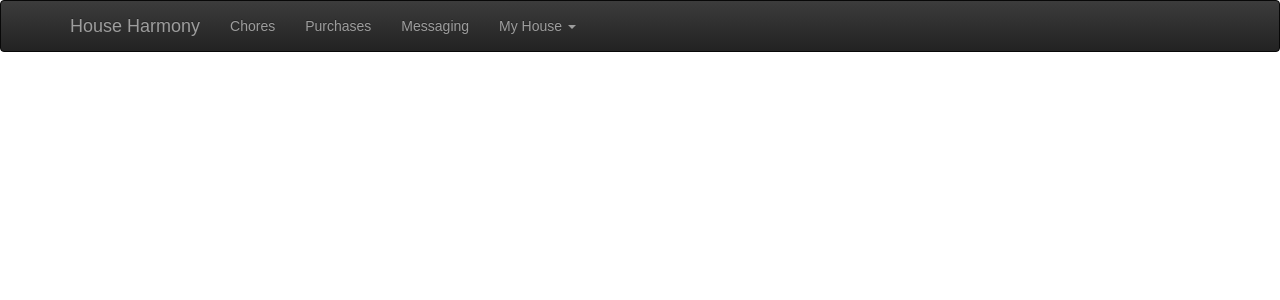
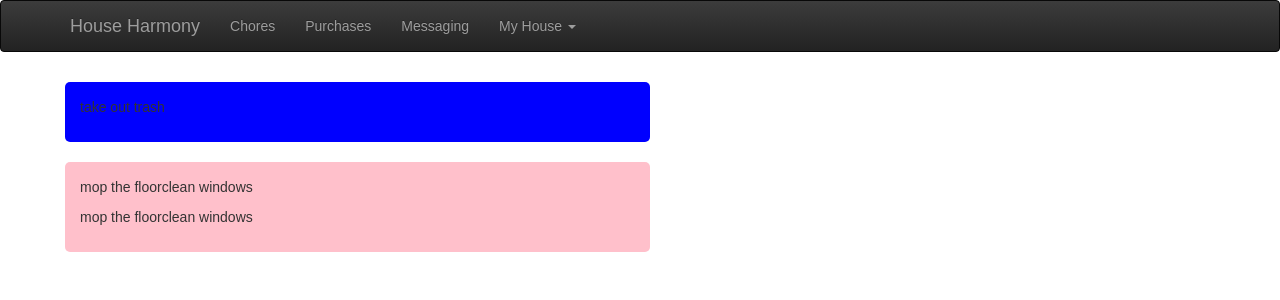
Before and after one commit to shelbyinloes/house-harmony, a React (Create React App) app in the folder client/: page / in a window 1280 px wide. Shown: the top 300 px of the page. Built offline with nearby package versions, Linux system fonts and the light colour scheme; no server answers.

Commit message:
new components

```diff
--- a/client/src/App.js
+++ b/client/src/App.js
@@ -1,20 +1,43 @@
 import React, { Component } from "react";
+import PropTypes from "prop-types";
 import "./App.css";
 import Header from "./components/Header";
+import DailyChores from "./containers/DailyChoresContainer";
+import WeeklyChores from "./containers/WeeklyChoresContainer";
 
 
 class App extends Component {
   constructor() {
     super();
+    this.state = {
+      dailyChores: [],
+      weeklyChores: []
+    };
   }
   componentDidMount() {
+    this.props.getDailyChores();
+    this.props.getWeeklyChores();
   }
   render() {
     return (
       <div>
         <Header />
+        <div id="page-wrapper">
+          <div className="container">
+            <div className="row">
+              <DailyChores />
+              <WeeklyChores />
+            </div>
+          </div>
+        </div>
       </div>
     );
   }
 }
+
+App.propTypes = {
+  getDailyChores: PropTypes.string,
+  getWeeklyChores: PropTypes.string
+};
+
 export default (App);
--- a/client/src/AppContainer.js
+++ b/client/src/AppContainer.js
@@ -1,9 +1,19 @@
 import App from "./App";
 import "./App.css";
 import { connect } from "react-redux";
+import { fetchDailyChores, fetchWeeklyChores } from "./actions";
 
 function mapDispatchToProps(dispatch) {
   return {
+    getDailyChores() {
+      const action = fetchDailyChores();
+      dispatch(action);
+    },
+
+    getWeeklyChores() {
+      const action = fetchWeeklyChores();
+      dispatch(action);
+    }
   };
 }
 
```
